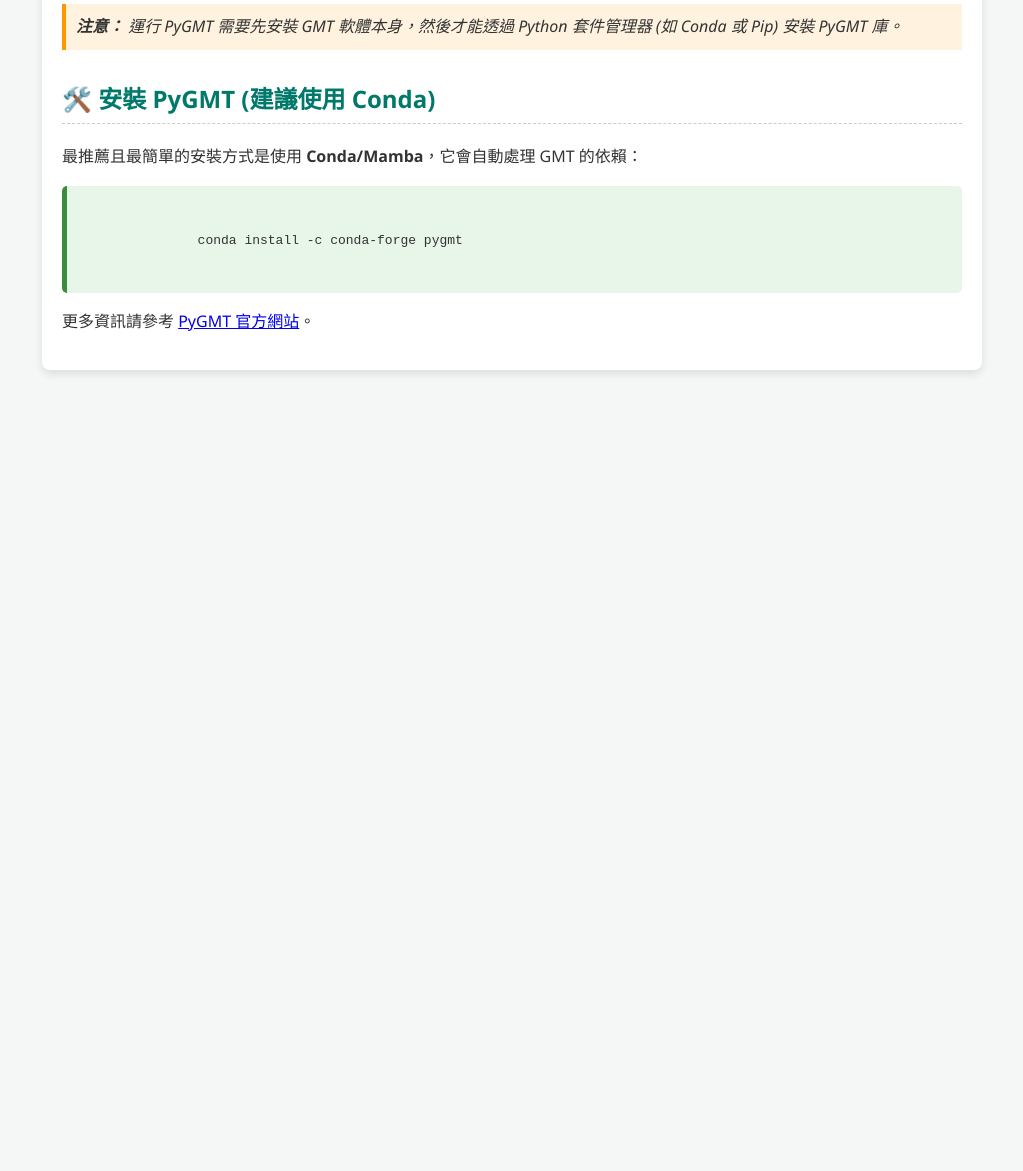
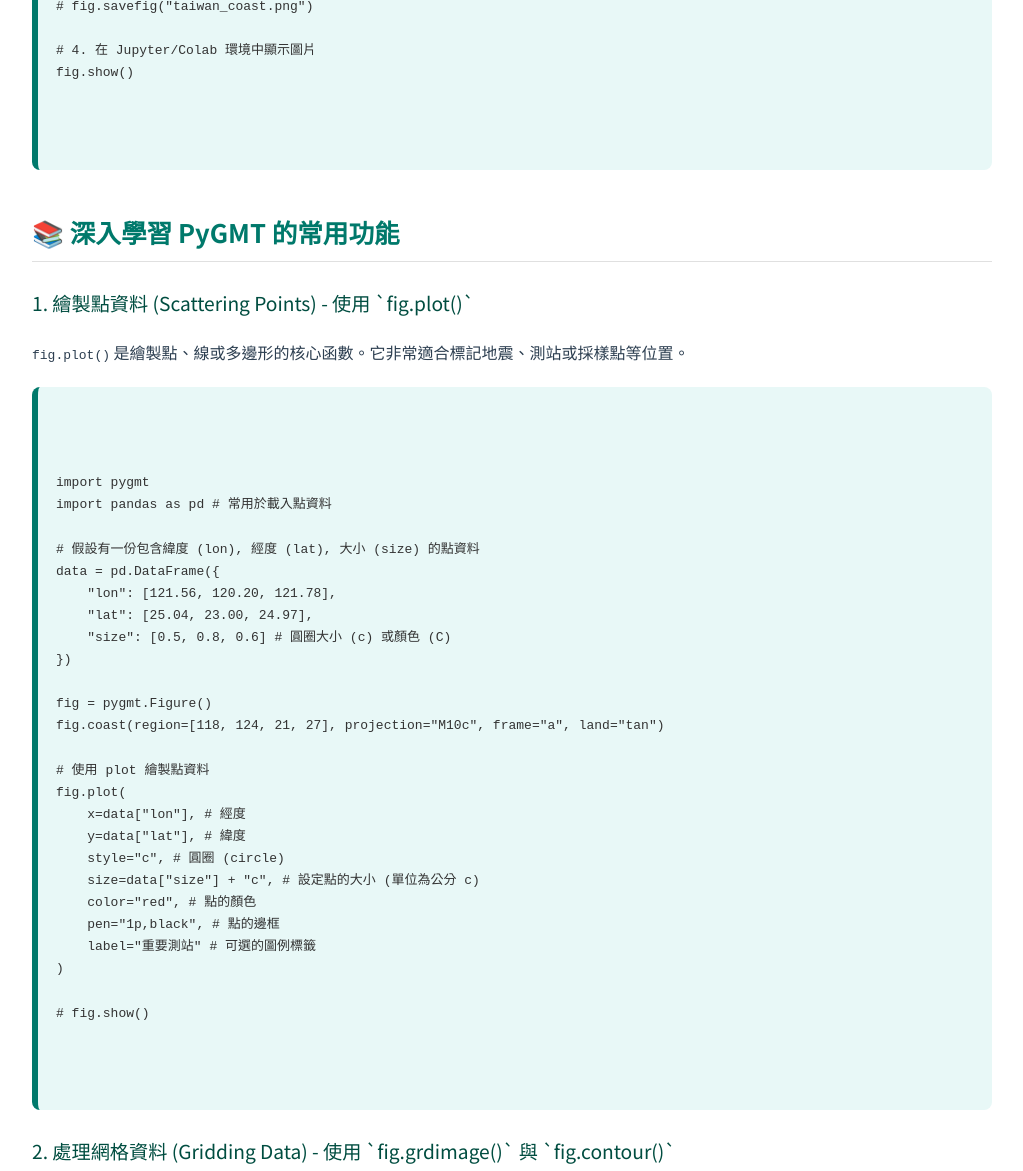
Before and after one commit to zxcvbnm010043-bot/learn_pygmt, a plain HTML site: page docs/index.html in a window 1280 px wide. Shown: the part 1482-2653 px from the top of the page, without its empty margins (128-1151 px from the left). Before the commit the page ends 1892 px from the top, so only its background shows below. Drawn offline with Linux system fonts and the light colour scheme.

Commit message:
Revise HTML structure and styling for documentation
Updated the HTML structure and styles for the PyGMT documentation page, enhancing readability and aesthetics.

```diff
--- a/docs/index.html
+++ b/docs/index.html
@@ -4,58 +4,115 @@
     <meta charset="UTF-8">
     <meta name="viewport" content="width=device-width, initial-scale=1.0">
     <title>PyGMT：Python 地理空間繪圖利器</title>
+    <link href="https://fonts.googleapis.com/css2?family=Noto+Sans+TC:wght@300;400;700&display=swap" rel="stylesheet">
     <style>
+        /* CSS Reset and Variables */
+        :root {
+            --color-primary: #00796b; /* 核心綠色 */
+            --color-secondary: #004d40; /* 深綠色 */
+            --color-accent: #ff9800; /* 亮橘色/強調色 */
+            --color-background: #f8fcfc; /* 淺背景 */
+            --color-container: #ffffff; /* 容器背景 */
+            --color-text: #2c3e50; /* 深灰藍文字 */
+            --color-code-bg: #e8f8f7; /* 淺青綠程式碼背景 */
+            --color-note-bg: #fffcf4; /* 淺黃備註背景 */
+            --color-note-border: #ff9800; /* 橘色備註邊框 */
+        }
+
         /* 基本 CSS 樣式，確保可讀性 */
         body {
-            font-family: 'Segoe UI', Tahoma, Geneva, Verdana, sans-serif;
-            line-height: 1.6;
+            font-family: 'Noto Sans TC', 'Segoe UI', Tahoma, Geneva, Verdana, sans-serif;
+            line-height: 1.7; /* 增加行高以提高舒適度 */
             margin: 0;
             padding: 0;
-            background-color: #f4f7f6;
-            color: #333;
+            background-color: var(--color-background);
+            color: var(--color-text);
+            font-weight: 300;
         }
         .container {
-            max-width: 900px;
-            margin: 40px auto;
-            padding: 20px;
-            background-color: #fff;
-            box-shadow: 0 4px 8px rgba(0, 0, 0, 0.1);
-            border-radius: 8px;
+            max-width: 960px; /* 稍微放大容器寬度 */
+            margin: 50px auto;
+            padding: 40px;
+            background-color: var(--color-container);
+            box-shadow: 0 10px 30px rgba(0, 0, 0, 0.08); /* 增加更柔和的陰影 */
+            border-radius: 12px;
         }
         h1 {
-            color: #004d40; /* 深綠色 */
-            border-bottom: 3px solid #004d40;
-            padding-bottom: 10px;
+            color: var(--color-secondary);
+            font-weight: 700;
+            font-size: 2.2em;
+            border-bottom: 4px solid var(--color-primary);
+            padding-bottom: 12px;
+            margin-bottom: 30px;
         }
         h2 {
-            color: #00796b; /* 綠色 */
-            margin-top: 30px;
-            padding-bottom: 5px;
-            border-bottom: 1px dashed #ccc;
+            color: var(--color-primary);
+            font-weight: 700;
+            font-size: 1.6em;
+            margin-top: 40px;
+            padding-bottom: 8px;
+            border-bottom: 1px solid #e0e0e0;
+        }
+        h3 {
+            color: var(--color-secondary);
+            font-weight: 400;
+            font-size: 1.2em;
+            margin-top: 25px;
+        }
+        p {
+            margin-bottom: 15px;
+        }
+        a {
+            color: var(--color-accent); /* 連結使用強調色 */
+            text-decoration: none;
+            transition: color 0.3s ease;
+        }
+        a:hover {
+            color: #d88000;
+            text-decoration: underline;
         }
         ul {
-            list-style-type: square;
+            list-style-type: '👉 '; /* 現代風格的列表符號 */
             margin-left: 20px;
+            padding-left: 10px;
         }
         li {
-            margin-bottom: 10px;
+            margin-bottom: 12px;
         }
+        /* 程式碼區塊樣式優化 */
         .code-block {
-            background-color: #e8f5e9; /* 淺綠色背景 */
-            padding: 15px;
-            border-radius: 5px;
+            background-color: var(--color-code-bg);
+            padding: 18px;
+            border-radius: 8px;
             overflow-x: auto;
             font-family: 'Consolas', 'Courier New', monospace;
             white-space: pre-wrap;
             word-wrap: break-word;
-            border-left: 5px solid #388e3c; /* 突出的左邊框 */
+            border-left: 6px solid var(--color-primary); /* 突出的左邊框使用主題色 */
+            margin-top: 20px;
+            margin-bottom: 25px;
         }
+        .code-block code {
+            display: block; /* 確保 code 內的文字換行 */
+            color: #333;
+        }
+        /* 備註區塊樣式優化 */
         .note {
-            background-color: #fff3e0;
-            padding: 10px;
-            border-left: 4px solid #ff9800;
-            margin-top: 20px;
+            background-color: var(--color-note-bg);
+            padding: 15px;
+            border-left: 5px solid var(--color-note-border);
+            margin-top: 30px;
             font-style: italic;
+            border-radius: 5px;
+            box-shadow: 0 2px 5px rgba(0, 0, 0, 0.05);
+        }
+        .note strong {
+            color: var(--color-note-border);
+        }
+        /* 關鍵術語強調 */
+        strong {
+            font-weight: 700;
+            color: var(--color-secondary);
         }
     </style>
 </head>
@@ -110,8 +167,76 @@ fig.coast(
 fig.show()</code></pre>
         </div>
 
+        <h2>📚 深入學習 PyGMT 的常用功能</h2>
+
+        <h3>1. 繪製點資料 (Scattering Points) - 使用 `fig.plot()`</h3>
+        <p><code>fig.plot()</code> 是繪製點、線或多邊形的核心函數。它非常適合標記地震、測站或採樣點等位置。</p>
+        <div class="code-block">
+            <pre><code>import pygmt
+import pandas as pd # 常用於載入點資料
+
+# 假設有一份包含緯度 (lon), 經度 (lat), 大小 (size) 的點資料
+data = pd.DataFrame({
+    "lon": [121.56, 120.20, 121.78],
+    "lat": [25.04, 23.00, 24.97],
+    "size": [0.5, 0.8, 0.6] # 圓圈大小 (c) 或顏色 (C)
+})
+
+fig = pygmt.Figure()
+fig.coast(region=[118, 124, 21, 27], projection="M10c", frame="a", land="tan")
+
+# 使用 plot 繪製點資料
+fig.plot(
+    x=data["lon"], # 經度
+    y=data["lat"], # 緯度
+    style="c", # 圓圈 (circle)
+    size=data["size"] + "c", # 設定點的大小 (單位為公分 c)
+    color="red", # 點的顏色
+    pen="1p,black", # 點的邊框
+    label="重要測站" # 可選的圖例標籤
+)
+
+# fig.show()</code></pre>
+        </div>
+
+        <h3>2. 處理網格資料 (Gridding Data) - 使用 `fig.grdimage()` 與 `fig.contour()`</h3>
+        <p>PyGMT 擅長處理網格數據 (如地形、溫度分佈)，並利用 GMT 的網格處理工具 (如 <code>grdsample</code>, <code>grdcut</code>)。最常用的繪圖指令是：</p>
+        <ul>
+            <li><code>fig.grdimage()</code>: 繪製彩色網格圖。</li>
+            <li><code>fig.contour()</code>: 繪製等高線。</li>
+        </ul>
+
+        <div class="code-block">
+            <pre><code># 示範：載入 PyGMT 內建的地球地形網格資料 (Earth Relief)
+fig = pygmt.Figure()
+
+# 1. 取得網格資料 (例如 15 弧秒解析度)
+# 這行程式碼會自動下載資料
+grid = pygmt.datasets.load_earth_relief(resolution="15s", region=[120, 122, 22, 25])
+
+# 2. 建立色彩映射表 (Color Paletter Table, CPT)
+pygmt.makecpt(
+    cmap="topo", # 地形顏色
+    series=[grid.min(), grid.max()] # 顏色範圍
+)
+
+# 3. 繪製彩色地形網格圖
+fig.grdimage(
+    grid=grid,
+    region=[120, 122, 22, 25],
+    projection="M6c",
+    frame=["a", "+t臺灣地形圖"]
+)
+
+# 4. 繪製顏色條 (Colorbar)
+fig.colorbar(frame=["a500f100", "x+lElevation", "y+lm"])
+
+# fig.show()</code></pre>
+        </div>
+
+
         <div class="note">
-            <strong>注意：</strong> 運行 PyGMT 需要先安裝 GMT 軟體本身，然後才能透過 Python 套件管理器 (如 Conda 或 Pip) 安裝 PyGMT 庫。
+            <strong>注意：</strong> 運行 PyGMT 需要先安裝 **GMT 軟體本身**，然後才能透過 Python 套件管理器 (如 Conda 或 Pip) 安裝 PyGMT 庫。
         </div>
 
         <h2>🛠️ 安裝 PyGMT (建議使用 Conda)</h2>
```
